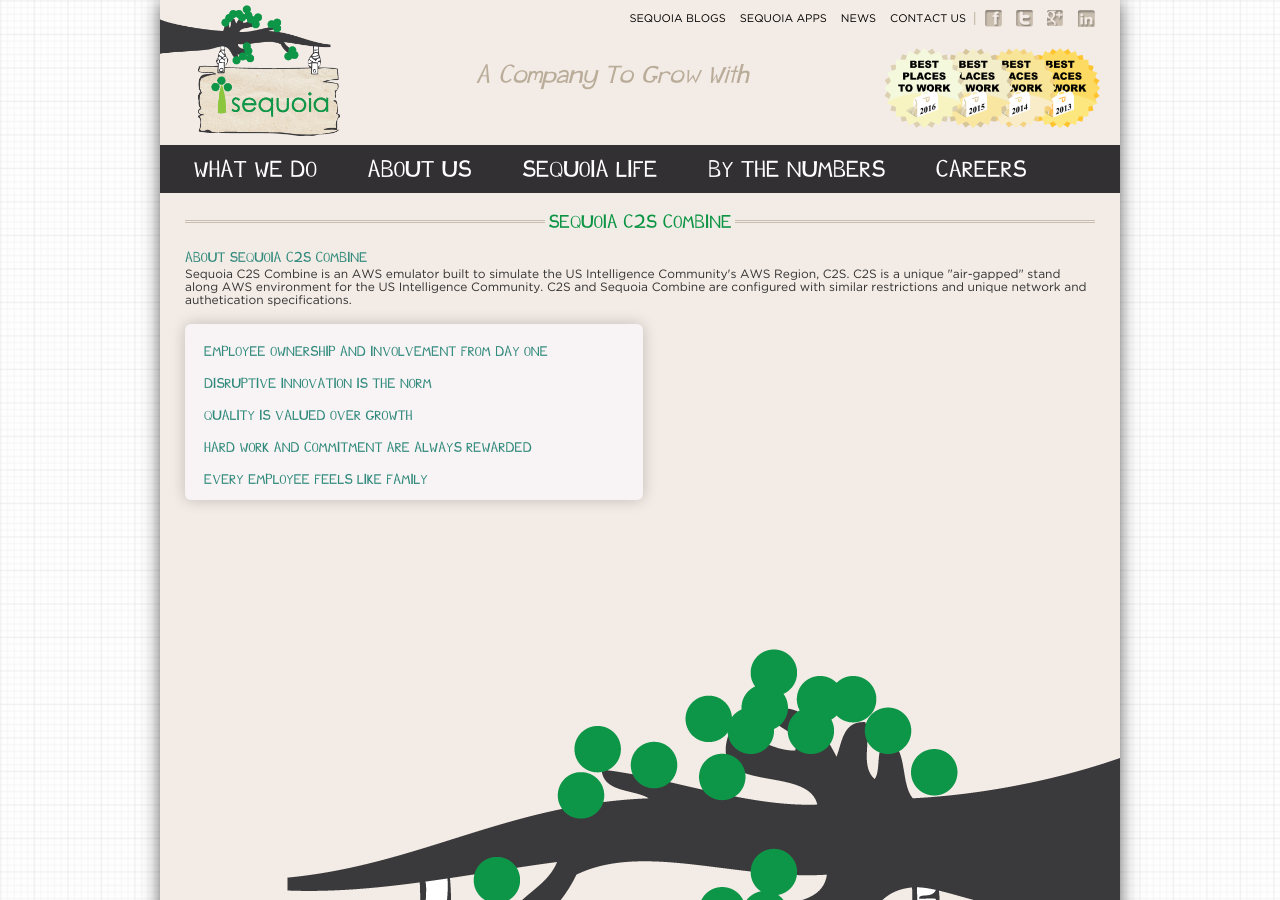
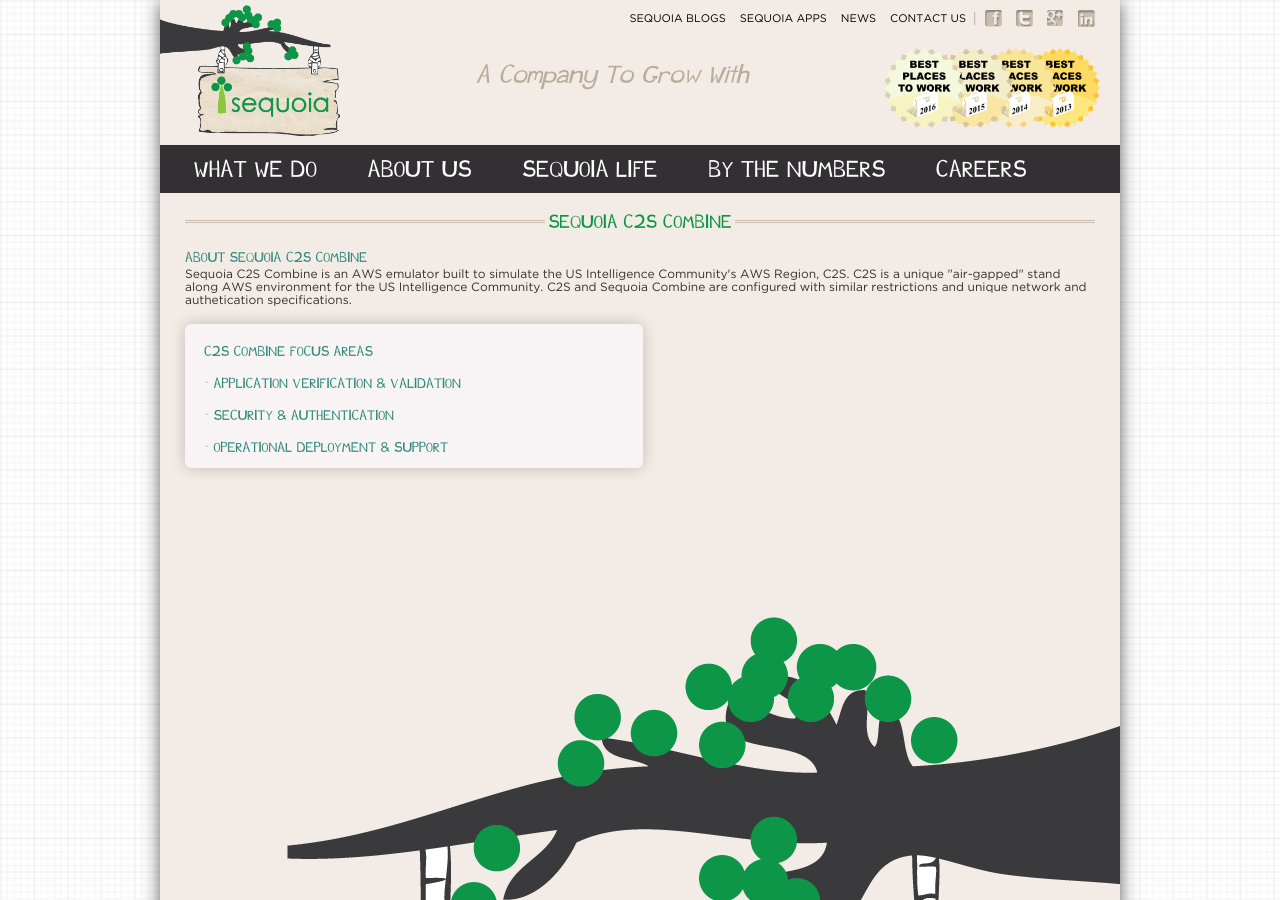
Before and after one commit to sequoiainc/www.sequoiainc.com, a Jekyll site: the page built from c2s/index.html, in a window 1280 px wide and 900 px high. Built offline with Jekyll 4.4.1, drawn with Linux system fonts in a browser that asks for light colours.

Commit message:
Update index.html

```diff
--- a/c2s/index.html
+++ b/c2s/index.html
@@ -12,11 +12,10 @@
       <p>Sequoia C2S Combine is an AWS emulator built to simulate the US Intelligence Community's AWS Region, C2S.  C2S is a unique "air-gapped" stand along AWS environment for the US Intelligence Community.  C2S and Sequoia Combine are configured with similar restrictions and unique network and authetication specifications.</p>
     </div>
     <ul class="team_sequoia-values_list">
-      <li>Employee Ownership and Involvement From Day One</li>
-      <li>Disruptive Innovation Is The Norm</li>
-      <li>Quality Is Valued Over Growth</li>
-      <li>Hard Work and Commitment Are Always Rewarded</li>
-      <li>Every Employee Feels Like Family</li>
+      <li>C2S Combine Focus Areas</li>
+      <li>- Application Verification & Validation</li>
+      <li>- Security & Authentication </li>
+      <li>- Operational Deployment & Support</li>
     </ul>
     <img src="{{ site.baseurl }}/assets/images/sequoia_c2s_combine.png
 " alt="image description"  class= />
```
